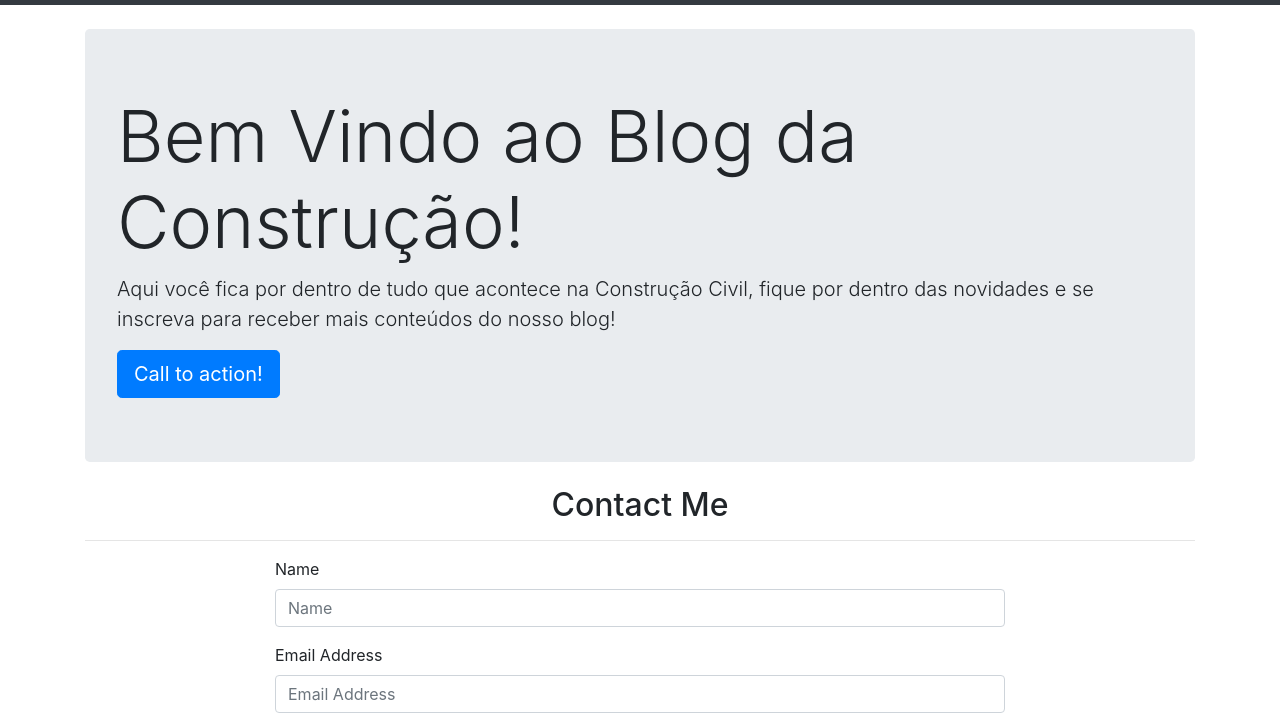
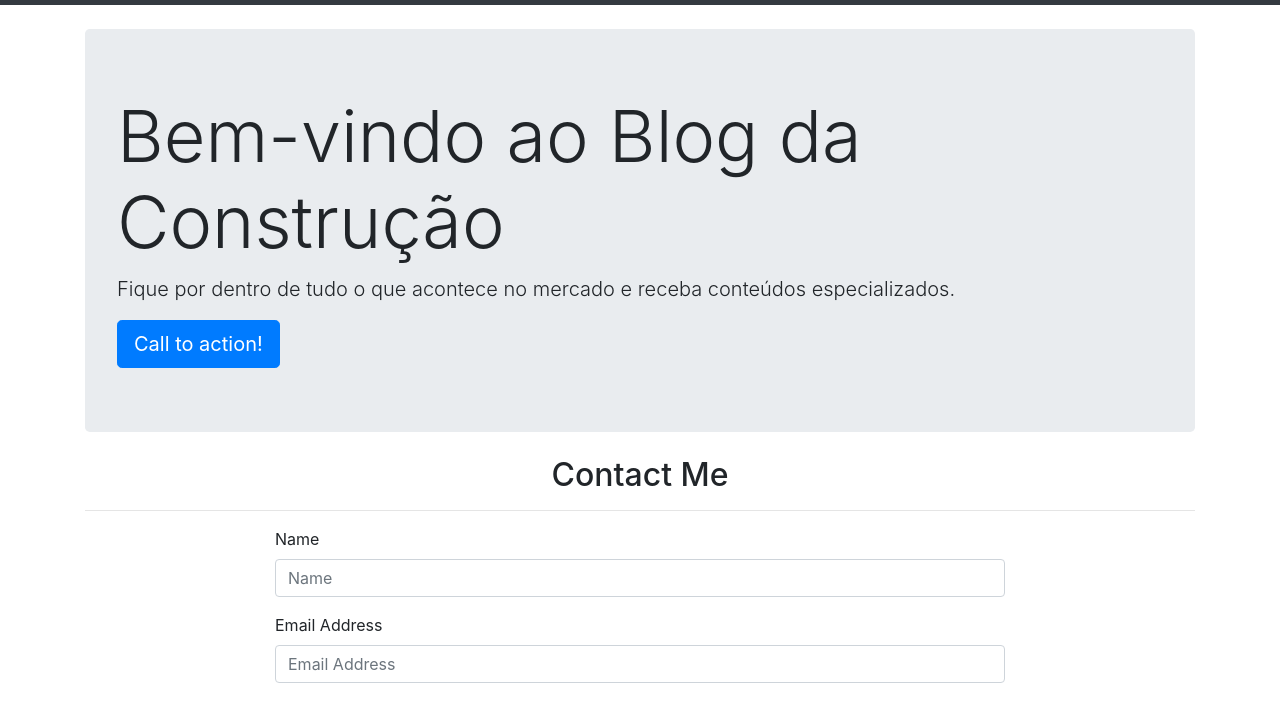
Before and after one commit to gmreis/gama_blog_frontend, a website: page app/index.html in a window 1280 px wide. Shown: the part 51-771 px from the top of the page. Drawn offline with nearby package versions, Linux system fonts and the light colour scheme; some packages are replaced by stand-ins of ours; no server answers.

Commit message:
Update home-page.template.html

```diff
--- a/app/home-page/home-page.template.html
+++ b/app/home-page/home-page.template.html
@@ -1,7 +1,7 @@
  <!-- Jumbotron Header -->
     <header class="jumbotron my-4">
-        <h1 class="display-3">Bem Vindo ao Blog da Construção!</h1>
-        <p class="lead">Aqui você fica por dentro de tudo que acontece na Construção Civil, fique por dentro das novidades e se inscreva para receber mais conteúdos do nosso blog!</p>
+        <h1 class="display-3">Bem-vindo ao Blog da Construção</h1>
+        <p class="lead">Fique por dentro de tudo o que acontece no mercado e receba conteúdos especializados.</p>
         <a href="#!contato" class="btn btn-primary btn-lg">Call to action!</a>
     </header>
 
```
